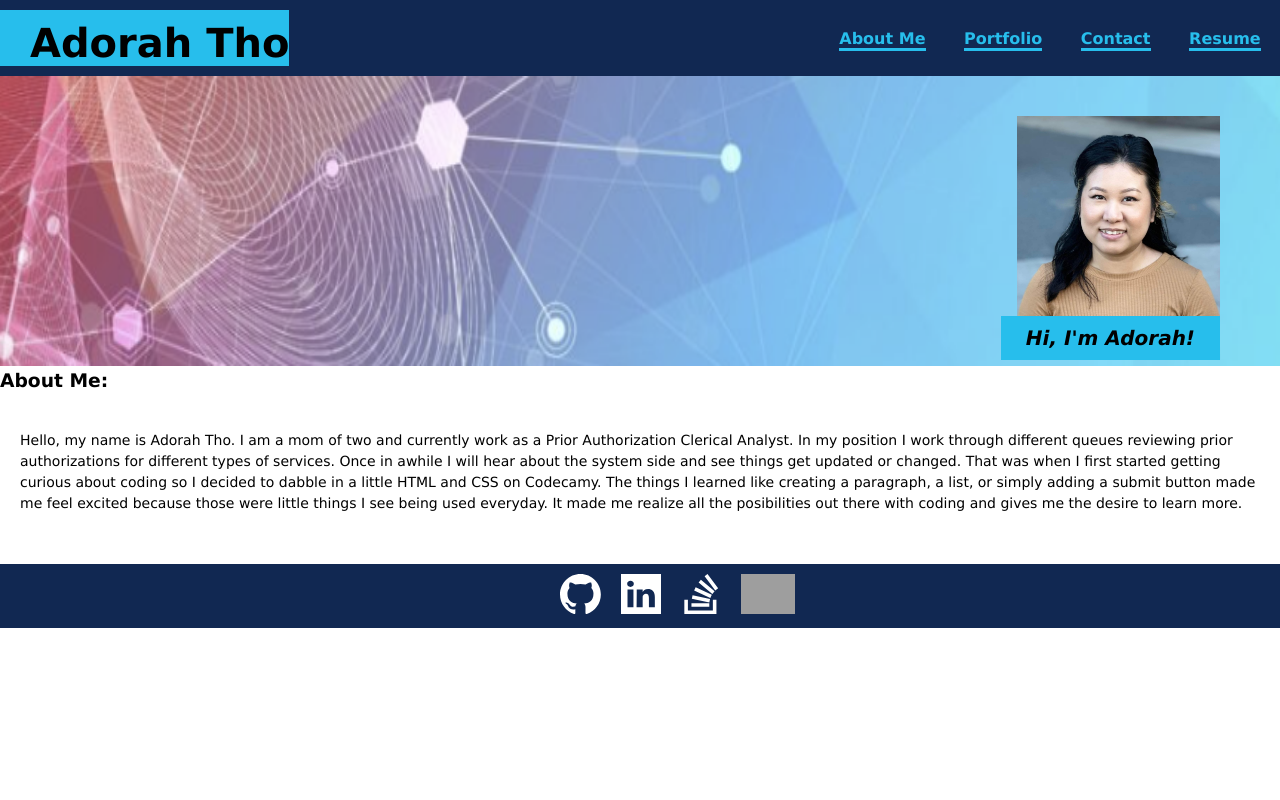
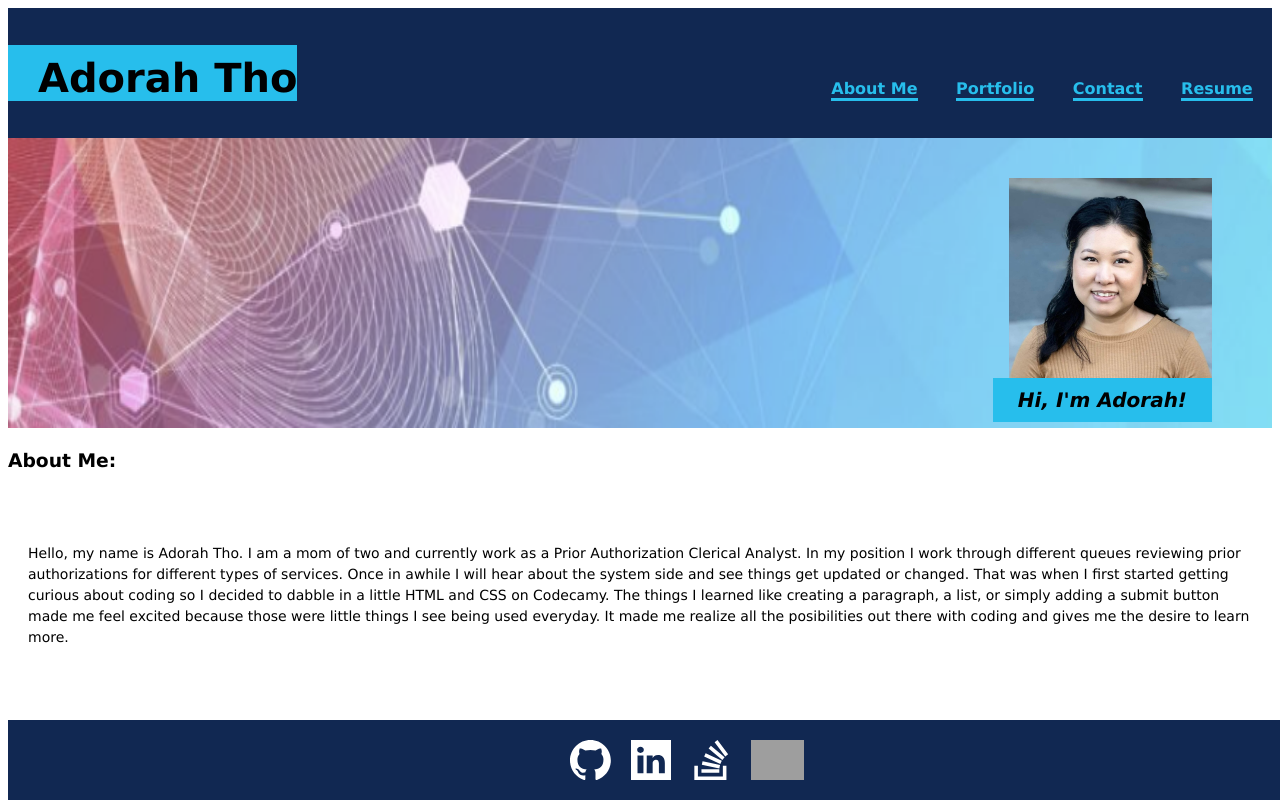
Before and after one commit to adorahtho/my-react-portfolio, a React (Vite) app: page / in a window 1280 px wide. Built offline with nearby package versions, Linux system fonts and the light colour scheme; grey boxes are pictures that could not be loaded.

Commit message:
got footer to stay at the bottom by using absolute position with bottom of 0

```diff
--- a/src/App.css
+++ b/src/App.css
@@ -31,8 +31,11 @@ nav a:hover {
 
 footer {
   background-color: var(--dark-blue);
-  /* height: 80px;
-  padding: 10px; */
+  height: 80px;
+  width: 100%;
+  padding: 10px;
+  position: absolute;
+  bottom: 0;
 }
 
 footer h4 {
--- a/src/index.css
+++ b/src/index.css
@@ -7,15 +7,11 @@
 
 * {
   box-sizing: border-box;
-  margin: 0;
+  /* margin: 0; */
 }
 
 body {
   font-family:'Lucida Sans', 'Lucida Sans Regular', 'Lucida Grande';
-  display: grid;
-  grid-template-rows: 1fr auto; /* The "1fr" means the main content area will take all available space, "auto" means the footer will adjust to its content height */
-  min-height: 100vh; /* Ensures the body stretches to fill the viewport */
-  margin: 0;
 }
 
 /*Header with dark blue background and space between h1 element and navigation so they're on opposite sides of the page.*/
@@ -56,7 +52,7 @@ h1 {
 .background-text {
   position: absolute;
   background-color: var(--light-blue);
-  top: 240px;
+  top: 220px;
   right: 60px;
   padding: 10px 25px 10px 25px;
   font-weight: var(--font-weight);
```
